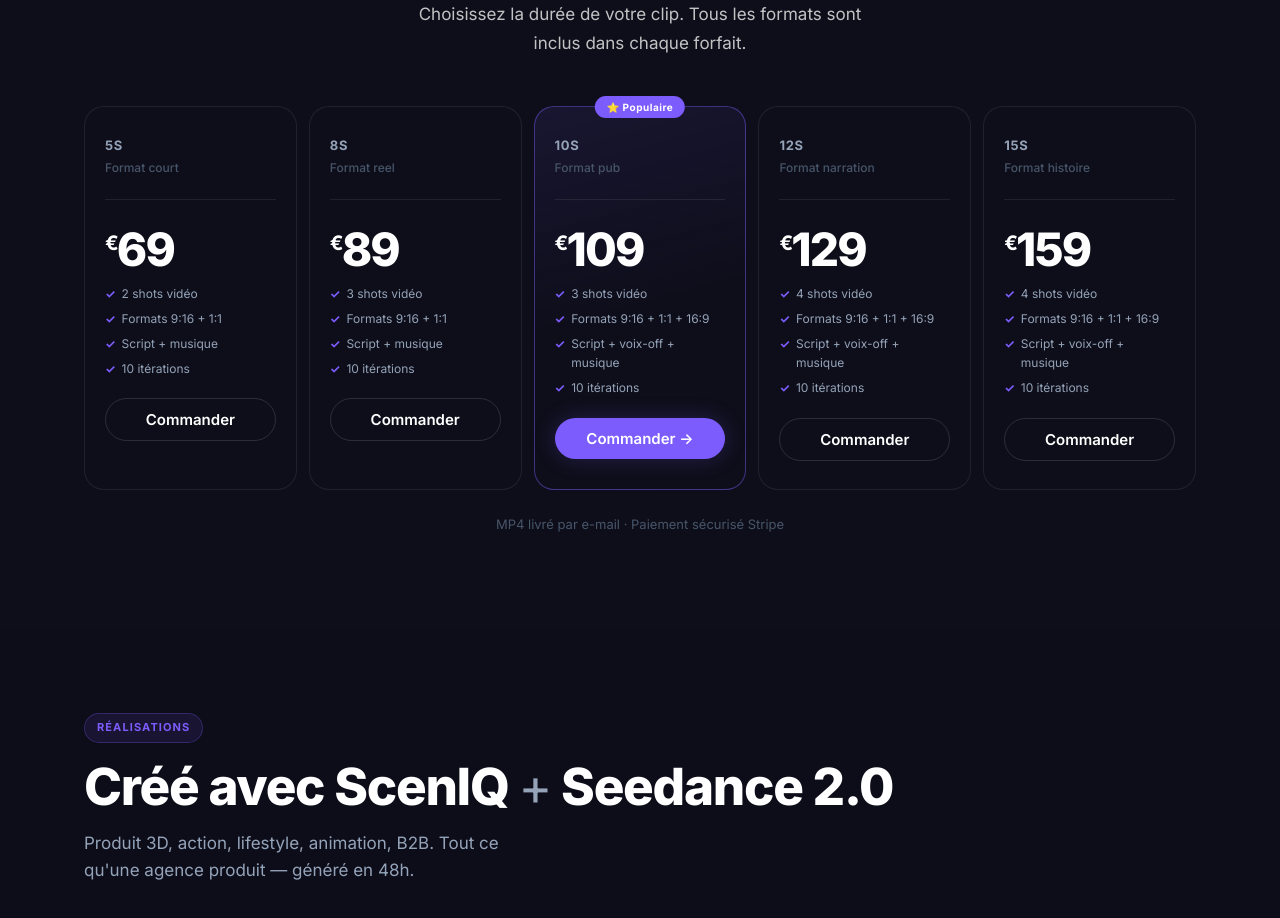
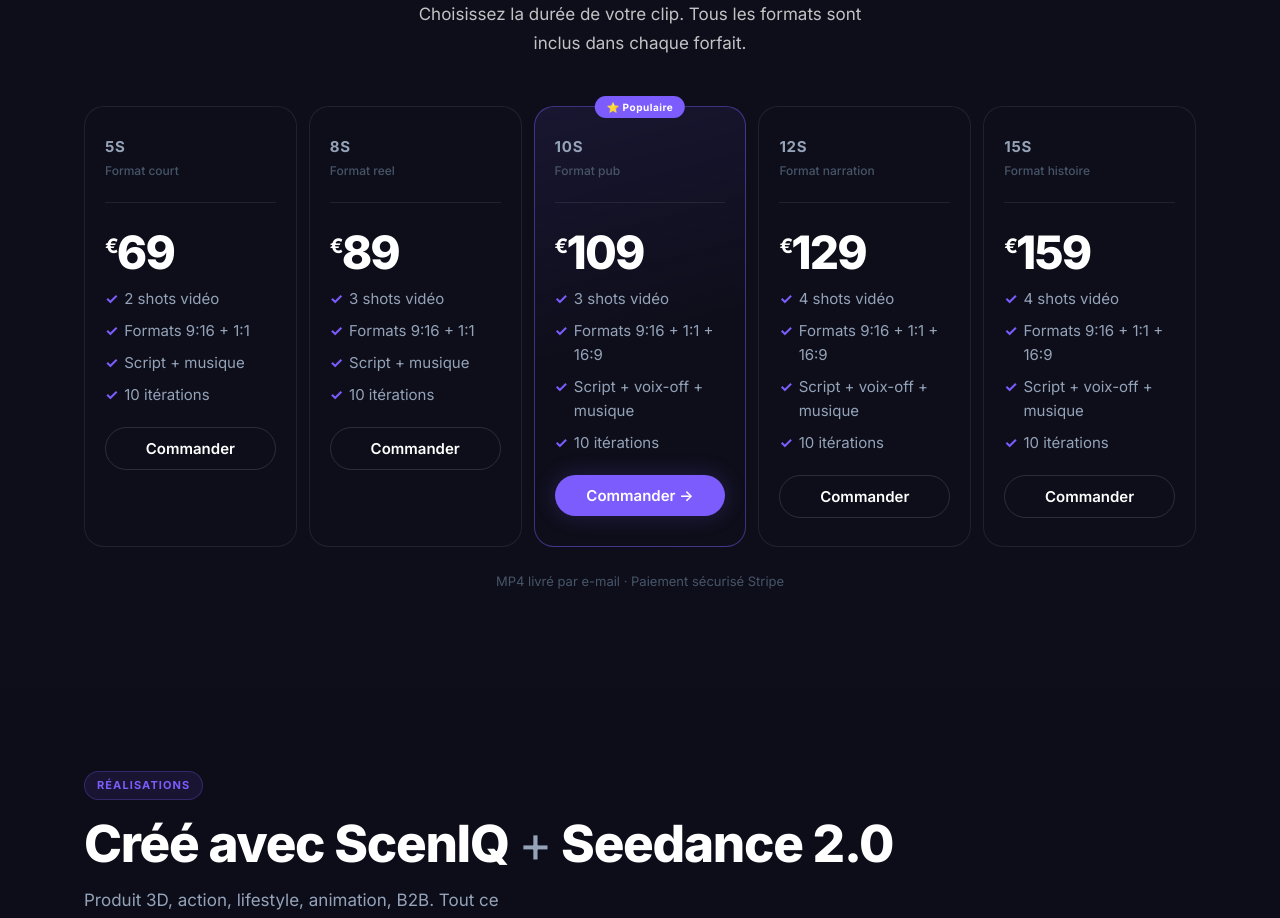
Before and after one commit to sceniqstudio/sceniq, a Next.js app: page / in a window 1280 px wide. Shown: the part 4640-5558 px from the top of the page. Built offline with nearby package versions, Linux system fonts and the light colour scheme; no server answers.

Commit message:
fix(pricing): increase font sizes on pricing cards (dur 15px, perk 15px, use 14px)

```diff
--- a/app/landing-v2.css
+++ b/app/landing-v2.css
@@ -460,18 +460,18 @@ body:has(.lv2) {
   letter-spacing: 0.05em; white-space: nowrap;
 }
 .lv2-price-dur {
-  font-size: 13px; font-weight: 700; color: var(--g4); text-transform: uppercase;
+  font-size: 15px; font-weight: 700; color: var(--g4); text-transform: uppercase;
   letter-spacing: 0.05em;
 }
 .lv2-price-num {
   font-size: 46px; font-weight: 800; letter-spacing: -0.04em; line-height: 1; color: var(--white);
 }
 .lv2-price-num sup { font-size: 20px; vertical-align: super; font-weight: 700; }
-.lv2-price-ht { font-size: 12px; color: var(--g6); margin-top: -6px; }
-.lv2-price-use { font-size: 12px; color: var(--g4); line-height: 1.5; flex: 1; }
-.lv2-price-perks { list-style: none; display: flex; flex-direction: column; gap: 6px; }
+.lv2-price-ht { font-size: 13px; color: var(--g6); margin-top: -6px; }
+.lv2-price-use { font-size: 14px; color: var(--g4); line-height: 1.5; flex: 1; }
+.lv2-price-perks { list-style: none; display: flex; flex-direction: column; gap: 8px; }
 .lv2-price-perk {
-  font-size: 12px; color: var(--g4);
+  font-size: 15px; color: var(--g4);
   display: flex; align-items: flex-start; gap: 6px;
 }
 .lv2-price-perk::before { content: '✓'; color: var(--accent); font-weight: 700; flex-shrink: 0; }
```
